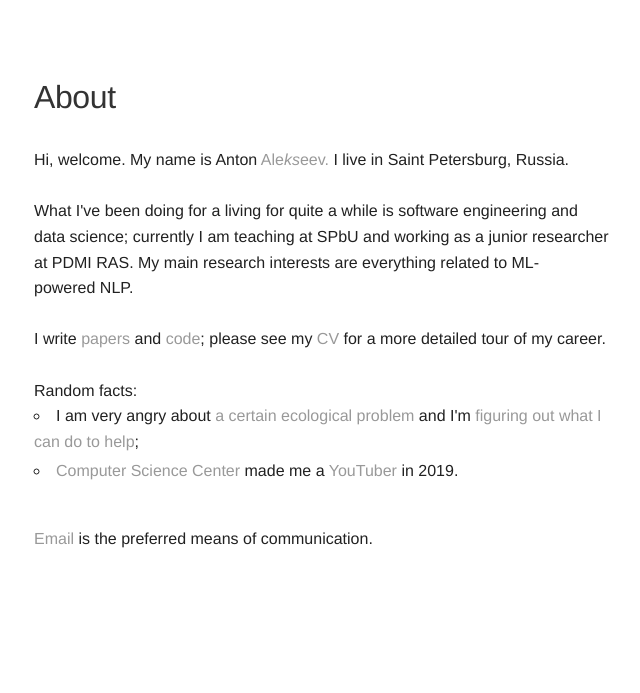
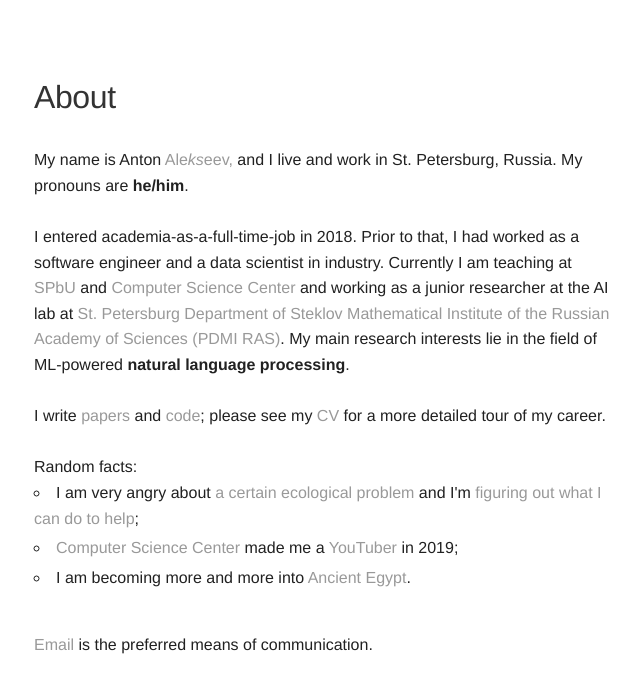
Before and after one commit to alexeyev/alexeyev.github.io, a Jekyll site: the page built from about.html, in a window 1280 px wide. Shown: the top 693 px of the page, without its empty margins (318-958 px from the left). Built offline with Jekyll 4.4.1, drawn with Linux system fonts in a browser that asks for light colours.

Commit message:
About + more

```diff
--- a/about.html
+++ b/about.html
@@ -14,19 +14,33 @@ title: Anton Alekseev
 </header>
 
 <div class="content list">
-    Hi, welcome. My name is Anton <a title="[ɐlʲɪkˈsʲe(j)ɪf]">Ale<i>ks</i>eev.</a> I live in Saint Petersburg, Russia.<br/><br/>
+    My name is Anton <a title="[ɐlʲɪkˈsʲe(j)ɪf]">Ale<i>ks</i>eev,</a> and I live and work in St.&nbsp;Petersburg,
+    Russia. My pronouns are <b>he/him</b>.<br/><br/>
 
-    What I've been doing for a living for quite a while is software engineering and data science;
-    currently I am teaching at SPbU and working as a junior researcher at PDMI&nbsp;RAS. My main research interests are everything related to ML-powered&nbsp;NLP.<br/><br/>
+    I entered academia-as-a-full-time-job in 2018. Prior to that, I had worked as a software engineer and a data
+    scientist in industry.
 
-    I write <a href="https://scholar.google.com/citations?user=Lwcol1sAAAAJ&hl=ru">papers</a> and <a href="https://github.com/alexeyev">code</a>;
+    Currently I am teaching at <a href="https://math-cs.spbu.ru/en/" target="_blank">SPbU</a> and
+    <a href="https://compscicenter.ru/">Computer Science Center</a> and working
+    as a junior researcher at the AI lab at <a href="https://www.pdmi.ras.ru/pdmi/en" target="_blank">
+    St. Petersburg Department of Steklov Mathematical Institute of the Russian Academy of Sciences (PDMI&nbsp;RAS)</a>.
+    My main research interests lie in the field of ML-powered&nbsp;<b>natural language processing</b>.<br/><br/>
+
+    I write <a href="https://scholar.google.com/citations?user=Lwcol1sAAAAJ&hl=en">papers</a> and
+    <a href="https://github.com/alexeyev/">code</a>;
     please see my <a href="/pdf/cv.alekseev.20210912.pdf">CV</a> for a more detailed tour of my career.<br/><br/>
 
     Random facts:
     <ul>
-        <li>I am very angry about <a href="https://www.rbth.com/lifestyle/332613-russian-sosnowsky-hogweed-borschevik">a certain
-            ecological problem</a> and I'm <a href="https://github.com/alexeyev/hogweed-ground-level-view">figuring out what I can do to help</a>;
-        <li><a href="https://compscicenter.ru/">Computer Science Center</a> made me a <a href="https://www.youtube.com/playlist?list=PLlb7e2G7aSpRTcBciP6VBJJPvdH_DXRXQ">YouTuber</a> in 2019.
+        <li>I am very angry about <a href="https://www.rbth.com/lifestyle/332613-russian-sosnowsky-hogweed-borschevik">
+            a certain ecological problem</a> and I'm <a href="https://github.com/alexeyev/hogweed-ground-level-view">
+            figuring out what I can do to help</a>;
+
+        <li><a href="https://compscicenter.ru/">Computer Science Center</a> made me a
+        <a href="https://www.youtube.com/playlist?list=PLlb7e2G7aSpRTcBciP6VBJJPvdH_DXRXQ">YouTuber</a> in 2019;
+
+        <li>I am becoming more and more into
+        <a href="https://github.com/alexeyev/glyphnet-pytorch" target="_blank">Ancient Egypt</a>.
     </ul><br/>
     <a href="mailto:anton.m.alexeyev@gmail.com">Email</a> is the preferred means of communication.
 </div>
```
Also changed, not shown: handmade.html (+24 -0 lines).
